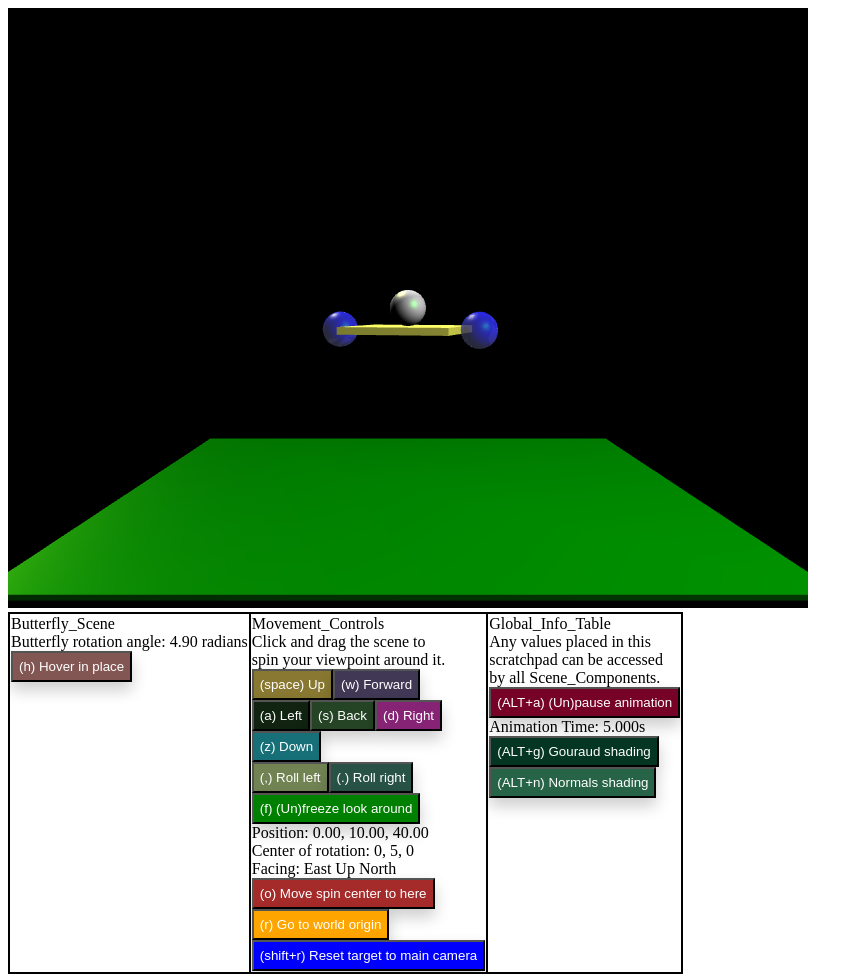
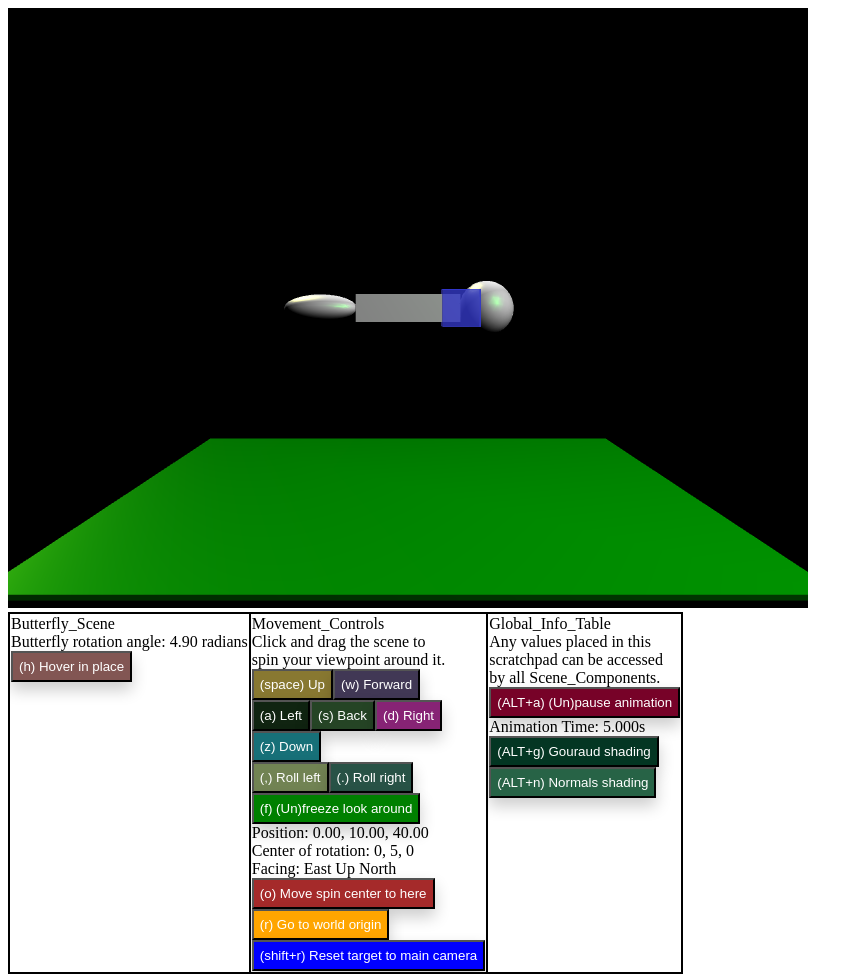
Before and after one commit to NatashaKohli/174A, a plain HTML site: page a1_template/index.html in a window 1280 px wide. Shown: the top 977 px of the page, without its empty margins (0-863 px from the left). Drawn offline with Linux system fonts and the light colour scheme; animation ran at ten frames a second.

Commit message:
drew body and started wings

```diff
--- a/a1_template/index.html
+++ b/a1_template/index.html
@@ -46,6 +46,13 @@ class Butterfly_Scene extends Scene_Component  // Code your butterfly assignment
       this.live_string( () => { return "Butterfly rotation angle: " + ( this.hover ? 0 : ( this.t % (2*Math.PI)).toFixed(2) ) + " radians" } );  this.new_line();
       this.key_triggered_button( "Hover in place", "h", function() { this.hover ^= 1; } ); this.new_line();
     }
+
+  draw_body(graphics_state, model_transform) {
+      let body_len = Math.SQRT2 * 2;
+      model_transform = model_transform.times(Mat4.scale([body_len,0.75,1]));
+      this.shapes.box.draw(graphics_state, model_transform, this.silver);
+  }
+
   draw_arm( graphics_state, model_transform )
     { const arm = model_transform.times( Mat4.translation([ 0,0,3+1 ]) );
       this.shapes.ball.draw( graphics_state, arm, this.blue );
@@ -55,40 +62,57 @@ class Butterfly_Scene extends Scene_Component  // Code your butterfly assignment
                                 new Light( Vec.of( -10, 20, -14, 0 ), Color.of( 1, 1, .3, 1 ), 100    ) ]
 
 
-
       /**********************************
       Start coding down here!!!!
       **********************************/                                     // From here on down it's just some example shapes drawn
                                                                               // for you -- freely replace them with your own!
 
-
-
-
-
-
-
-
-
-
       this.shapes.box.draw( graphics_state, Mat4.scale([ 15,.1,15 ]), this.green );                           // Ground plane.
 
       this.t = graphics_state.animation_time/1000;
+
+      let body_len = Math.SQRT2 * 2;
       let model_transform = Mat4.identity();                // This will be a temporary matrix that helps us draw most shapes.  It starts over as the identity every single frame.
 
-      model_transform = model_transform.times( Mat4.translation( Vec.of( 0,10,0 ) ) );
+      //BODY
+      let base = model_transform;
+      model_transform = model_transform.times(Mat4.translation(Vec.of(0,10,0)));
+      this.draw_body(graphics_state, model_transform);
 
-      if( !this.hover ) model_transform = model_transform.times( Mat4.rotation( -this.t, Vec.of( 0,1,0 ) ) );
+      //HEAD
+      model_transform = model_transform.times(Mat4.translation(Vec.of(body_len + 1.5,0,0)));
+      model_transform = model_transform.times(Mat4.scale([1.5,1.5,1.5]));
+      this.shapes.ball.draw(graphics_state, model_transform, this.silver);
 
-      this.shapes.ball.draw( graphics_state, model_transform, this.silver );
+      //TAIL
+      model_transform = base;
+      model_transform = model_transform.times(Mat4.translation(Vec.of(-body_len - 2,10,0)));
+      model_transform = model_transform.times(Mat4.scale([2,0.75,1]));
+      this.shapes.ball.draw(graphics_state, model_transform, this.silver);
 
-      model_transform = model_transform.times( Mat4.translation( Vec.of( 0,-( 1 + .2 ),0 ) ) );
+      //WING
+      model_transform = base;
+      model_transform = model_transform.times(Mat4.translation(Vec.of(body_len,10,1)));
+      //model_transform = model_transform.times(Mat4.rotation(45, Vec.of(0,1,0)));
+      //model_transform = model_transform.times(Mat4.translation(Vec.of(1,0.1/2,1)));
+      //model_transform = model_transform.times(Mat4.scale([2,0.1,2]));
+      this.shapes.box.draw(graphics_state, model_transform, this.blue);
 
-      this.shapes.box.draw( graphics_state, model_transform.times( Mat4.scale([ 3,.2,3 ]) ), this.yellow );
-                                                                                    // Each loop iteration, the following will draw the same thing on a different side due to a reflection:
-      for( let side of [-1,1] )                                                     // For each of the two values -1 and 1,
-      { let flipped = model_transform.times( Mat4.scale([ 1,1,side ]) );            // Reflect the coordinate system (or not) depending on the value.
-        this.draw_arm( graphics_state, flipped );                                   // Example of how to call your own function, passing in your matrix.
-      }
+      //HELPER CODE
+      // model_transform = model_transform.times( Mat4.translation( Vec.of( 0,10,0 ) ) );
+
+      // if( !this.hover ) model_transform = model_transform.times( Mat4.rotation( -this.t, Vec.of( 0,1,0 ) ) );
+
+      // this.shapes.ball.draw( graphics_state, model_transform, this.silver );
+
+      // model_transform = model_transform.times( Mat4.translation( Vec.of( 0,-( 1 + .2 ),0 ) ) );
+
+      // this.shapes.box.draw( graphics_state, model_transform.times( Mat4.scale([ 3,.2,3 ]) ), this.yellow );
+      //                                                                               // Each loop iteration, the following will draw the same thing on a different side due to a reflection:
+      // for( let side of [-1,1] )                                                     // For each of the two values -1 and 1,
+      // { let flipped = model_transform.times( Mat4.scale([ 1,1,side ]) );            // Reflect the coordinate system (or not) depending on the value.
+      //   this.draw_arm( graphics_state, flipped );                                   // Example of how to call your own function, passing in your matrix.
+      // }
     }
 }
 </script>
```
